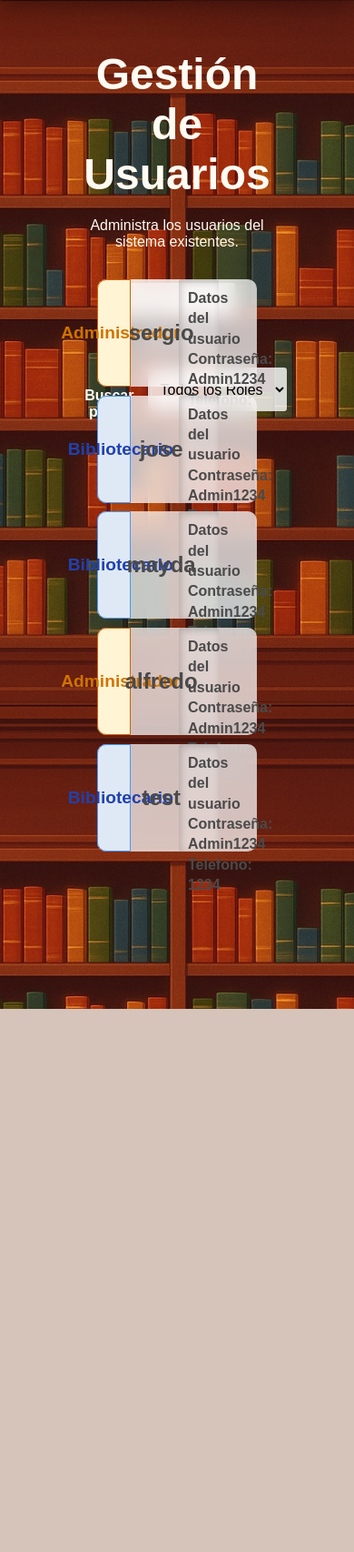
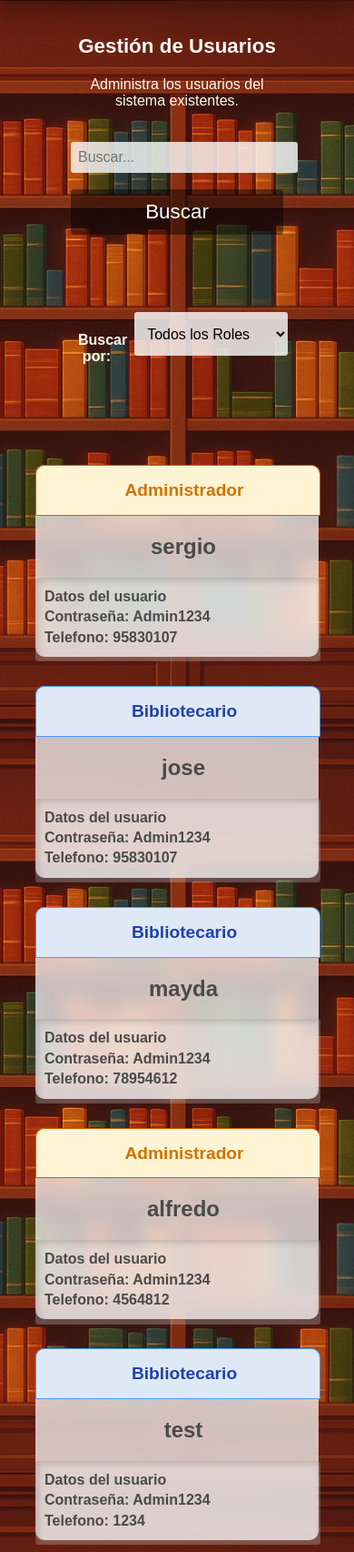
Before and after one commit to SerGioAMM/Biblioteca_V3, a Flask app: page /usuarios in a window 390 px wide. Shown: the part 73-1779 px from the top of the page at 91% size. Before the commit the page ends 1182 px from the top, so only its background shows below. Run offline with Flask 3, Linux system fonts and the light colour scheme; a user stored in the database is signed in; data comes from the database, SQL or seed files in the repository.

Commit message:
Trabajando en responsividad de usuarios 1

```diff
--- a/app.py
+++ b/app.py
@@ -284,7 +284,7 @@ def buscar_libro():
     if filtro_busqueda == "Titulo":
         SQL_where_busqueda = (f"where l.titulo like '%{busqueda}%'")
     else:
-        SQL_where_busqueda = (f"where concat(a.nombre_autor,' ',a.apellido_autor) like '%{busqueda}%'")
+        SQL_where_busqueda = (f"where (a.nombre_autor || ' ' || a.apellido_autor) like '%{busqueda}%'")
 
     if not Seccion or Seccion == "Todas":
         SQL_where_seccion = ""
--- a/static/estilo_usuarios.css
+++ b/static/estilo_usuarios.css
@@ -18,38 +18,42 @@ main{
     display: block;
     position: relative;
     width: 45%;
-    height: 100%; /*! Corregir altura del contenedor porque tiene un bug en su html*/
-    top: 40%;
+    height: auto; /*! Corregir altura del contenedor porque tiene un bug en su html*/
+    top: 32%;
+    z-index: 0;
+    margin: 2rem auto;
 }
 .div-acciones-usuarios{
     display: flex;
-    gap: 5%;
+    gap: 1rem;
+    flex-wrap: wrap;
+    margin-bottom: 1rem;
 
 }
 
-/*? Contenedor que tiene los datos del libro*/
+/*? Tarjeta que tiene los datos del libro*/
 .usuario{
     background-color: rgba(255, 255, 255, 0.721);
     backdrop-filter: blur(10px);
     display: flex;
-    position: relative;
-    top: 5%;
+    flex-wrap: wrap;
     width: 100%;
-    height: 14%;
+    height: 20%;
     border-radius: 10px;
-    margin-bottom: .6rem;
+    margin-bottom: .8rem;
     color: #4a4a4a;
     transition: 0.3s ease-in-out;
+
 }
-
+/*
 #span-informacion-usuario{
     width: 25%;
-}
+}*/
 
 .span-rol{
     position: relative;
     display: flex;
-    width: 20%;
+    width: 25%;
     flex-direction: column;
     justify-content: center;
     align-items: center;
@@ -62,19 +66,19 @@ main{
 /*? Textos que muestran la informacion de los usuarios */
 #span-info-usuarios{
     position: relative;
-    width: 30%;
     display: flex;
-
+    width: 20%;
+    flex-direction: column;
     justify-content: center;
     align-items: center;
+    position: relative;
 
 
 }
 
 #span-info-usuarios h3{
-    margin-top: 30px;
-    margin-left: 5%;
-    position: absolute;
+    margin: 0;
+    font-size: 1.1rem;
 }
 #span-info-usuarios h4{
     margin-left: 5%;
@@ -85,6 +89,7 @@ main{
     padding: 5px;
     font-size: 14px;
 }
+
 
 .h4-datos-usuario{
     background-color: rgba(255, 255, 255, 0.252);
@@ -99,7 +104,7 @@ main{
 /*? Textos que muestran la disponibilidad de los libros */
 #span-acciones-usuario{
     position: relative;
-    width: 25%;
+    width: 20%;
     border-top-right-radius: 15px;
     border-bottom-right-radius: 15px;
     display: flex;
@@ -139,6 +144,16 @@ main{
 }
 
 /*? Estilos de Busqueda*/
+.div-busqueda{
+    text-align: center;
+    position: absolute;
+    top: 5rem;
+    height: auto;
+    width: 60%;
+    padding: 15px;
+    border-radius: 4px;
+}
+
 form select, form input {
     padding: 10px;
     font-size: 1rem;
@@ -152,15 +167,6 @@ form select{
     height: 3rem;
 }
 
-.div-busqueda{
-    text-align: center;
-    position: absolute;
-    top: 5rem;
-    height: auto;
-    width: 60%;
-    padding: 15px;
-    border-radius: 4px;
-}
 
 .frm-buscar{
     display: inline;
@@ -175,3 +181,85 @@ form select{
 .frm-eliminar-usuario input{
     display: none;
 }
+
+
+/*? Media Queries para responsividad */
+@media (max-width: 768px) {
+    .contendor-usuarios{
+        display: flex;
+        flex-direction: column;
+        gap: 1.2rem;
+        margin: 2rem 1rem;
+        height: auto;
+        top: 62%;
+        width: 80%;
+    }
+    .usuario {
+        flex-direction: column;
+        align-items: stretch;
+    }
+
+    .span-rol,
+    #span-info-usuarios,
+    #span-acciones-usuario {
+        width: 100%;
+        text-align: center;
+    }
+    .span-rol{
+        border-bottom-left-radius: 0px;
+        border-top-left-radius: 10px;
+        border-top-right-radius: 10px;
+
+    }
+
+    #span-info-usuarios h3,
+    #span-info-usuarios h4 {
+        position: static;
+        margin-left: 0;
+    }
+
+    .div-busqueda {
+        padding: 1rem;
+    }
+
+    .frm-usuarios {
+        display: block;
+        flex-direction: column;
+        gap: 1rem;
+        align-items: stretch;
+    }
+
+    .frm-usuarios label h1 {
+        font-size: 1.4rem;
+    }
+
+    .buscar-usuario,
+    #btn-buscar,
+    select,
+    #cuadro-busqueda {
+        width: 100%;
+        font-size: 1rem;
+        padding: 0.5rem;
+    }
+    .menu-filtros{
+        position: absolute;
+        margin-top: 80px;
+    }
+
+    .menu-filtros nav {
+        display: flex;
+        flex-direction: column;
+        gap: 0.5rem;
+    }
+
+    .div-acciones-usuarios {
+        flex-direction: column;
+        align-items: center;
+    }
+}
+
+@media (max-width: 480px) {
+    .contendor-usuarios{
+        top: 90%;
+    }
+}
--- a/templates/usuarios.html
+++ b/templates/usuarios.html
@@ -4,10 +4,10 @@
     <meta charset="UTF-8">
     <meta name="viewport" content="width=device-width, initial-scale=1.0">
     <title>Usuarios</title>
+    <link rel="stylesheet" href="{{ url_for('static', filename='estilo_usuarios.css') }}">
     <link rel="stylesheet" href="{{ url_for('static', filename='barra_lateral.css') }}">
+    <link rel="stylesheet" href="{{ url_for('static', filename='filtros.css') }}">
     <link rel="stylesheet" href="{{ url_for('static', filename='general.css') }}">
-    <link rel="stylesheet" href="{{ url_for('static', filename='estilo_usuarios.css') }}">
-    <link rel="stylesheet" href="{{ url_for('static', filename='filtros.css') }}">
 
 </head>
 <body>
@@ -25,7 +25,7 @@
             <h4>Usuario: <br>
             {{session["rol"]}}&nbsp;{{session["usuario"]}}</h4>
             <nav>
-
+                <button class="boton-lateral-cerrar fondo-cristal">Cerrar</button>
                 <a href="{{ url_for('prestamos') }}">Prestamos </a>
                 <a href="{{ url_for('registro_prestamos') }}">Registro Prestamos</a>
                 <a href="{{ url_for('libros') }}">Catalogo </a>
@@ -37,6 +37,7 @@
 
             </nav>
         </section>
+        <button class="boton-lateral fondo-cristal">Menu</button>
         {% endif %}
 
         <div class="div-busqueda">
@@ -107,5 +108,6 @@
     </main>
 
     <script src="/static/js/sugerencias.js"></script>
+    <script src="/static/js/menu.js"></script>
 </body>
 </html>
```
Also changed, not shown: static/estilo_libros.css (+13 -13 lines).
